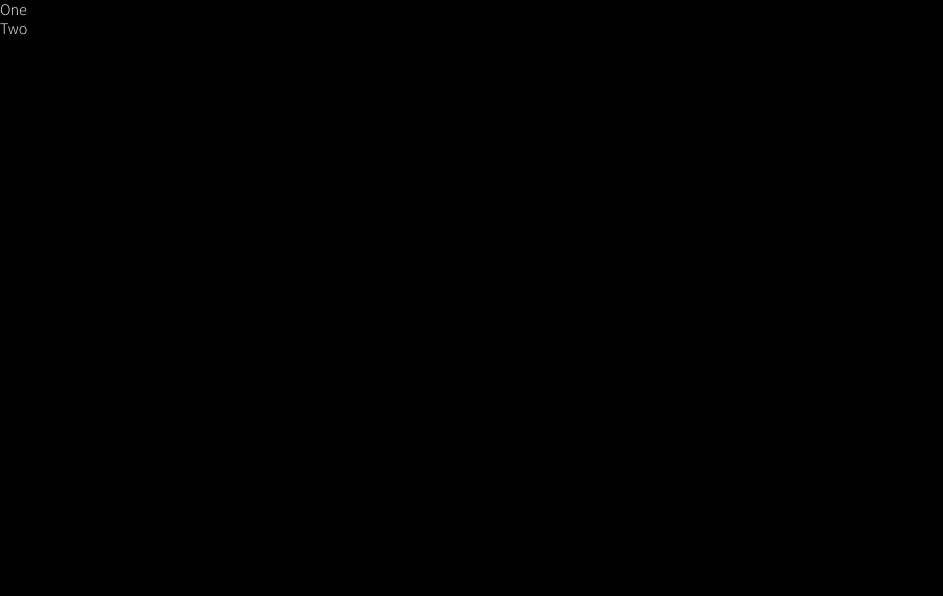
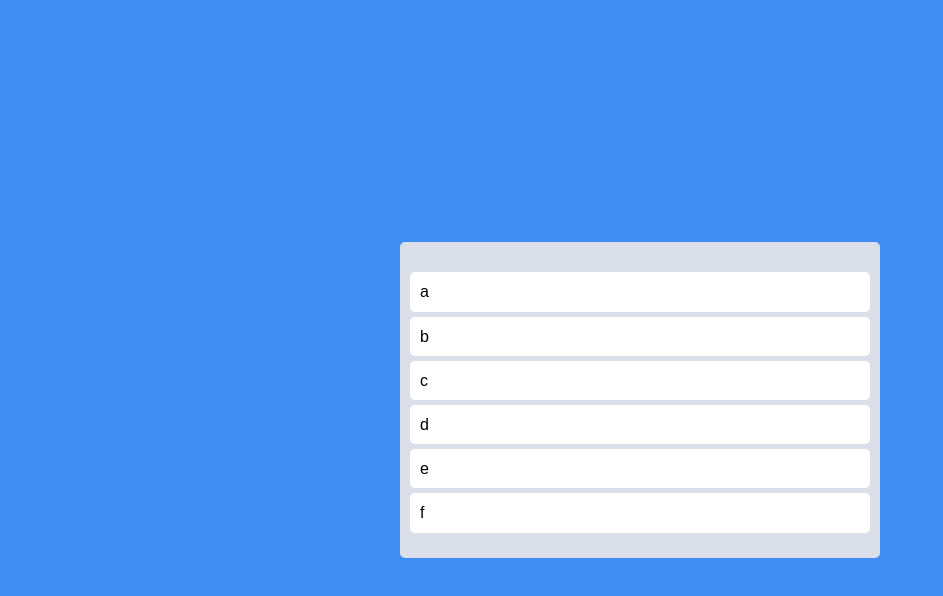
Before and after one commit to wlwl0219/react-masterclass, a React (Create React App) app: page / in a window 1280 px wide. Shown: the top 596 px of the page, without its empty margins (0-943 px from the left). Built offline with nearby package versions, Linux system fonts and the light colour scheme.

Commit message:
DragDrop state

```diff
--- /dev/null
+++ b/src/Components/DraggableCard.tsx
@@ -0,0 +1,34 @@
+import React from "react";
+import { Draggable } from "react-beautiful-dnd";
+import styled from "styled-components";
+
+const Card = styled.div`
+  border-radius: 5px;
+  margin-bottom: 5px;
+  padding: 10px 10px;
+  background-color: ${(props) => props.theme.cardColor};
+`;
+
+interface IDraggableCardProps {
+  toDo: string;
+  index: number;
+}
+
+function DraggableCard({ toDo, index }: IDraggableCardProps) {
+  console.log(toDo, "has been rendered");
+  return (
+    <Draggable key={toDo} draggableId={toDo} index={index}>
+      {(magic) => (
+        <Card
+          ref={magic.innerRef}
+          {...magic.dragHandleProps}
+          {...magic.draggableProps}
+        >
+          {toDo}
+        </Card>
+      )}
+    </Draggable>
+  );
+}
+
+export default React.memo(DraggableCard);
--- a/src/Root.tsx
+++ b/src/Root.tsx
@@ -1,24 +1,62 @@
-import { DragDropContext, Droppable, Draggable } from "react-beautiful-dnd";
+import React from "react";
+import { DragDropContext, Droppable, DropResult } from "react-beautiful-dnd";
+import styled from "styled-components";
+import { useRecoilState } from "recoil";
+import { toDoState } from "./atoms";
+import DraggableCard from "./Components/DraggableCard";
+
+const Wrapper = styled.div`
+  display: flex;
+  max-width: 480px;
+  width: 100%;
+  margin: 0 auto;
+  justify-content: center;
+  align-items: center;
+  height: 100vh;
+`;
+
+const Boards = styled.div`
+  display: grid;
+  width: 100%;
+  grid-template-columns: repeat(1, 1fr);
+`;
+
+const Board = styled.div`
+  padding: 20px 10px;
+  padding-top: 30px;
+  background-color: ${(props) => props.theme.boardColor};
+  border-radius: 5px;
+  min-height: 200px;
+`;
 
 function Root() {
-  const onDragEnd = () => {};
+  const [toDos, setToDos] = useRecoilState(toDoState);
+  const onDragEnd = ({ draggableId, destination, source }: DropResult) => {
+    if (!destination) return;
+    setToDos((oldToDos) => {
+      const toDosCopy = [...oldToDos];
+      toDosCopy.splice(source.index, 1);
+      toDosCopy.splice(destination.index, 0, draggableId);
+      return toDosCopy;
+    });
+  };
 
   return (
     <DragDropContext onDragEnd={onDragEnd}>
-      <div>
-        <Droppable droppableId="one">
-          {() => (
-            <ul>
-              <Draggable draggableId="first" index={0}>
-                {() => <li>One</li>}
-              </Draggable>
-              <Draggable draggableId="second" index={1}>
-                {() => <li>Two</li>}
-              </Draggable>
-            </ul>
-          )}
-        </Droppable>
-      </div>
+      <Wrapper>
+        <Boards>
+          <Droppable droppableId="one">
+            {(magic) => (
+              <Board ref={magic.innerRef} {...magic.droppableProps}>
+                {toDos.map((toDo, index) => (
+                  <DraggableCard key={toDo} index={index} toDo={toDo} />
+                ))}
+                {magic.placeholder}
+              </Board>
+            )}
+          </Droppable>
+        </Boards>
+      </Wrapper>
     </DragDropContext>
   );
 }
--- a/src/atoms.ts
+++ b/src/atoms.ts
@@ -1,18 +1,6 @@
-import { atom, selector } from "recoil";
+import { atom } from "recoil";
 
-export const minuteState = atom({
-  key: "minutes",
-  default: 0,
+export const toDoState = atom({
+  key: "toDo",
+  default: ["a", "b", "c", "d", "e", "f"],
 });
-
-export const hourSelector = selector<number>({
-  key: "hours",
-  get: ({ get }) => {
-    const minutes = get(minuteState);
-    return minutes / 60;
-  },
-  set: ({ set }, newValue) => {
-    const minutes = Number(newValue) * 60;
-    set(minuteState, minutes);
-  },
-});
--- a/src/index.tsx
+++ b/src/index.tsx
@@ -63,7 +63,7 @@
   font-weight: 300;
   font-family: 'Source Sans Pro', sans-serif;
   background-color:${(props) => props.theme.bgColor};
-  color:${(props) => props.theme.textColor};
+  color:black;
   line-height: 1.2;
 }
 a {
@@ -76,12 +76,12 @@
   document.getElementById("root") as HTMLElement
 );
 root.render(
-  <React.StrictMode>
+  // <React.StrictMode>
   <RecoilRoot>
     <ThemeProvider theme={darkTheme}>
       <GlobalStyle />
       <RouterProvider router={router} />
     </ThemeProvider>
   </RecoilRoot>
-  </React.StrictMode>
+  // </React.StrictMode>
 );
--- a/src/styled.d.ts
+++ b/src/styled.d.ts
@@ -2,8 +2,8 @@
 
 declare module "styled-components" {
   export interface DefaultTheme {
-    textColor: string;
     bgColor: string;
-    btnColor: string;
+    boardColor: string;
+    cardColor: string;
   }
 }
--- a/src/theme.ts
+++ b/src/theme.ts
@@ -1,13 +1,7 @@
 import { DefaultTheme } from "styled-components";
 
-export const lightTheme: DefaultTheme = {
-  bgColor: "white",
-  textColor: "black",
-  btnColor: "tomato",
+export const darkTheme: DefaultTheme = {
+  bgColor: "#3F8CF2",
+  boardColor: "#DADFE9",
+  cardColor: "white",
 };
-
-export const darkTheme: DefaultTheme = {
-  bgColor: "black",
-  textColor: "white",
-  btnColor: "teal",
-};
```
Lines whose indentation alone changed are shown as unchanged.
